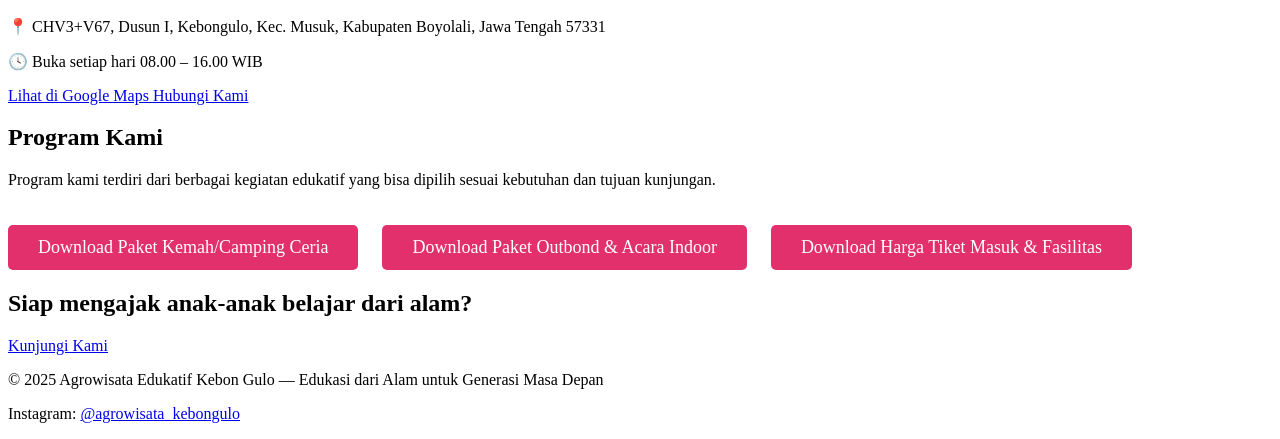
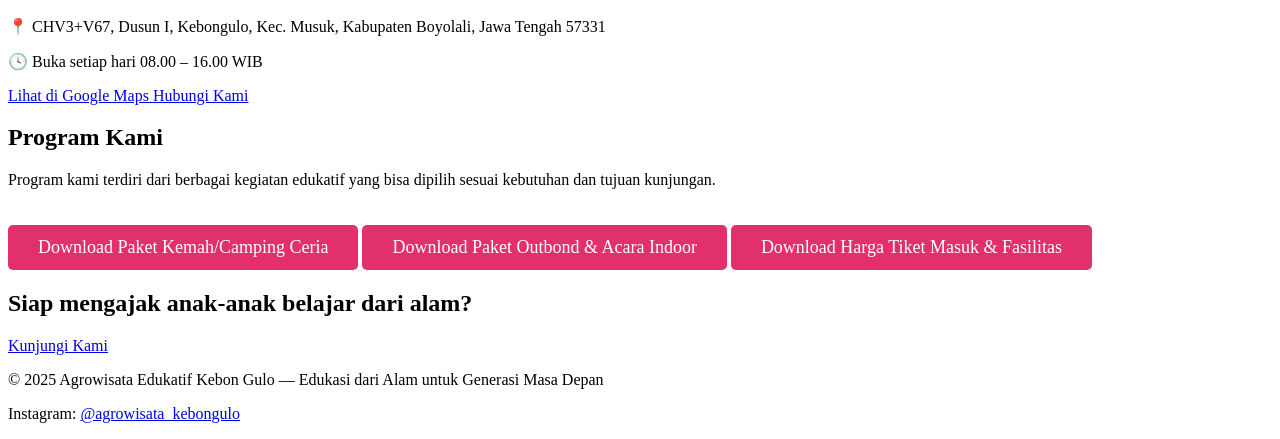
Before and after one commit to arsok123/kebon-gulo, a plain HTML site: page index.html in a window 1280 px wide. Shown: the part 2206-2645 px from the top of the page. Drawn offline with Linux system fonts and the light colour scheme.

Commit message:
Update style.css

```diff
--- a/style.css
+++ b/style.css
@@ -8,7 +8,6 @@
     border-radius: 5px;
     margin-top: 20px;
     display: inline-block; /* Tombol dalam satu baris */
-    margin-right: 20px; /* Jarak antar tombol */
 }
 
 .program .cta:hover {
```
